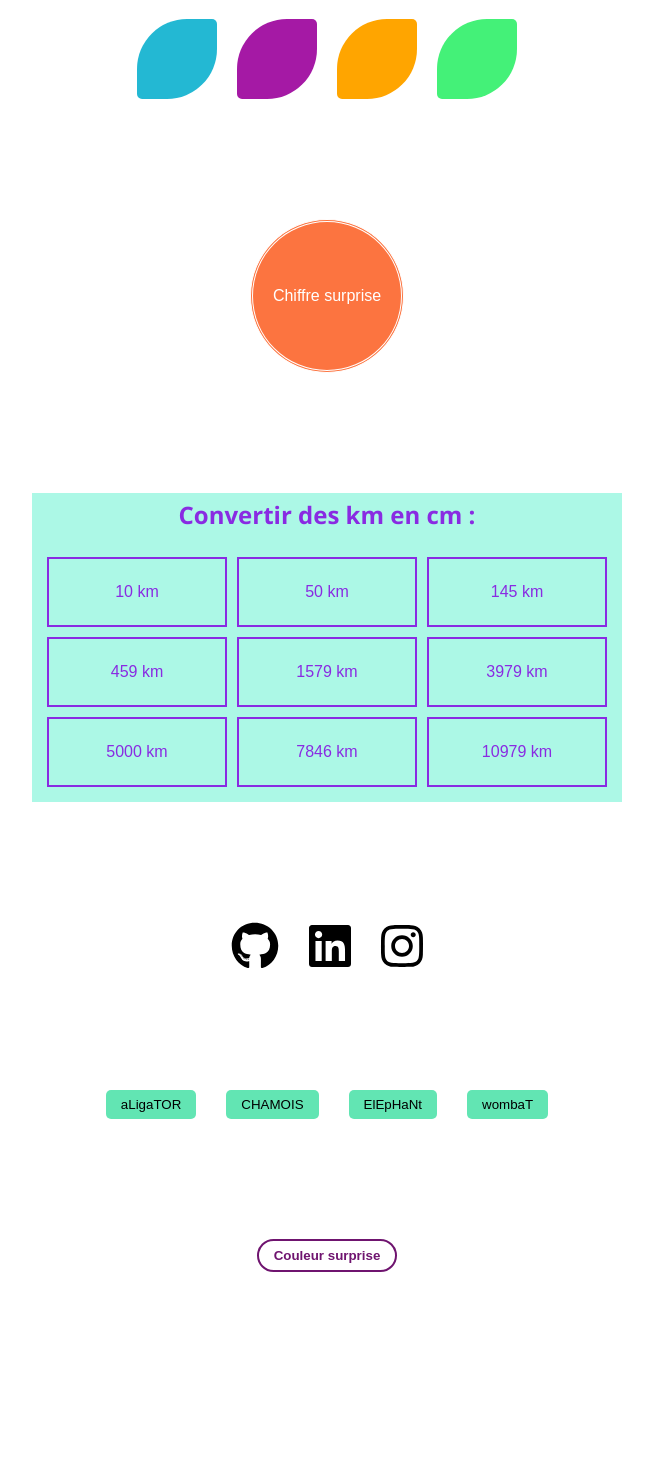
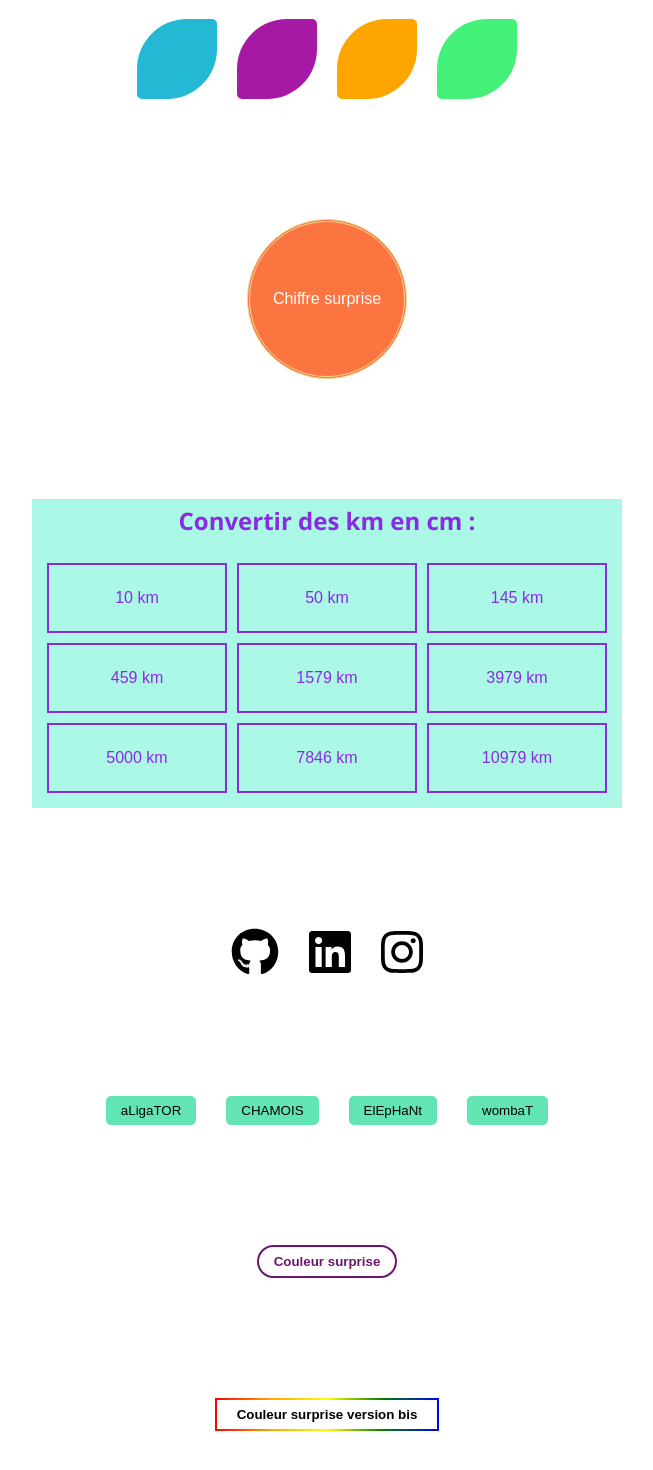
Before and after one commit to FrancoisNovais/vue-exercice-crazy-clics, a Vue app: page / in a window 1280 px wide. Shown: the part 528-1998 px from the top of the page, without its empty margins (313-966 px from the left). Before the commit the page ends 1860 px from the top, so only its background shows below. Built offline with nearby package versions, Linux system fonts and the light colour scheme.

Commit message:
Correction

```diff
--- a/src/App.vue
+++ b/src/App.vue
@@ -7,6 +7,7 @@ import PartFive from './components/PartFive.vue'
 import PartSix from './components/PartSix.vue'
 import Bonus1 from './components/Bonus1.vue'
 import Bonus2 from './components/Bonus2.vue'
+import Bonus3 from './components/Bonus3.vue'
 </script>
 <template>
   <main>
@@ -19,6 +20,7 @@ import Bonus2 from './components/Bonus2.vue'
     <PartSix />
     <Bonus1 />
     <Bonus2 />
+    <Bonus3 />
   </main>
 </template>
 
--- /dev/null
+++ b/src/components/Age.vue
@@ -0,0 +1,29 @@
+<script setup>
+import { ref } from 'vue'
+
+const num = ref(0)
+
+const decrease = () => {
+  num.value--
+}
+const increment = () => {
+  num.value++
+}
+const reset = () => {
+  num.value = 0
+}
+</script>
+
+<template>
+  <section>
+    <button @click="decrease">-</button><span>{{ num }}</span
+    ><button @click="increment">+</button>
+  </section>
+  <button @click="reset">Reset counter</button>
+</template>
+
+<style scoped>
+section {
+  justify-content: center;
+}
+</style>
--- a/src/components/Bonus1.vue
+++ b/src/components/Bonus1.vue
@@ -5,14 +5,15 @@ const word3 = 'ElEpHaNt'
 const word4 = 'wombaT'
 
 const correctTheWord = (word) => {
-  const firstLetter = word.charAt(0)
-
-  const firstLetterCap = firstLetter.toUpperCase()
-
-  const remainingLetters = word.slice(1).toLowerCase()
-
-  const capitalizedWord = firstLetterCap + remainingLetters
-  alert(capitalizedWord)
+  let str = ''
+  for (let i = 0; i < word.length; i++) {
+    if (i === 0) {
+      str = str + word[i].toUpperCase()
+    } else {
+      str = str + word[i].toLowerCase()
+    }
+  }
+  alert(str)
 }
 </script>
 
--- a/src/components/Bonus2.vue
+++ b/src/components/Bonus2.vue
@@ -12,12 +12,9 @@ const colorsList = [
   'gris'
 ]
 
-function getRandomInt(max) {
-  return Math.floor(Math.random() * max)
-}
-
 const randomColor = () => {
-  alert(colorsList[getRandomInt(10)])
+  const randomIndex = Math.floor(Math.random() * colorsList.length)
+  alert(colorsList[randomIndex])
 }
 </script>
 
--- /dev/null
+++ b/src/components/Bonus3.vue
@@ -0,0 +1,44 @@
+<script setup>
+const colorsList = [
+  { name: 'bleu', hexa: '#0B71BA' },
+  { name: 'vert', hexa: '#39B639' },
+  { name: 'orange', hexa: '#EA8512' },
+  { name: 'violet', hexa: '#721D7D' },
+  { name: 'marron', hexa: '#713928' },
+  { name: 'jaune', hexa: '#DED94B' },
+  { name: 'noir', hexa: '#1C1C18' },
+  { name: 'rouge', hexa: '#F11919' },
+  { name: 'gris', hexa: '#9C9696' }
+]
+
+const randomColorBis = () => {
+  const randomIndex = Math.floor(Math.random() * colorsList.length)
+  alert(
+    `Vous obtenez du ${colorsList[randomIndex].name} dont le code hexadécimal est ${colorsList[randomIndex].hexa} .`
+  )
+}
+</script>
+
+<template>
+  <section>
+    <div>
+      <button @:click="randomColorBis(getRandomInt)">Couleur surprise version bis</button>
+    </div>
+  </section>
+</template>
+
+<style scoped>
+section {
+  justify-content: center;
+}
+div {
+  background: linear-gradient(90deg, red, orange, yellow, green, blue);
+}
+button {
+  background: white;
+  padding: 7px 20px;
+  font-weight: bold;
+  margin: 2px;
+  border: none;
+}
+</style>
--- a/src/components/PartFive.vue
+++ b/src/components/PartFive.vue
@@ -9,19 +9,19 @@ const convertToCm = (km) => {
     <div class="bloc">
       <h2>Convertir des km en cm :</h2>
       <div>
-        <button @click="convertToCm('10')">10 km</button>
-        <button @click="convertToCm('50')">50 km</button>
-        <button @click="convertToCm('145')">145 km</button>
+        <button @click="convertToCm(10)">10 km</button>
+        <button @click="convertToCm(50)">50 km</button>
+        <button @click="convertToCm(145)">145 km</button>
       </div>
       <div>
-        <button @click="convertToCm('459')">459 km</button>
-        <button @click="convertToCm('1579')">1579 km</button>
-        <button @click="convertToCm('3979')">3979 km</button>
+        <button @click="convertToCm(459)">459 km</button>
+        <button @click="convertToCm(1579)">1579 km</button>
+        <button @click="convertToCm(3979)">3979 km</button>
       </div>
       <div>
-        <button @click="convertToCm('5000')">5000 km</button>
-        <button @click="convertToCm('7846')">7846 km</button>
-        <button @click="convertToCm('10979')">10979 km</button>
+        <button @click="convertToCm(5000)">5000 km</button>
+        <button @click="convertToCm(7846)">7846 km</button>
+        <button @click="convertToCm(10979)">10979 km</button>
       </div>
     </div>
   </section>
--- a/src/components/PartFour.vue
+++ b/src/components/PartFour.vue
@@ -4,7 +4,7 @@ function getRandomInt(max) {
 }
 
 const displayRandomNumber = () => {
-  alert(getRandomInt(99))
+  alert(getRandomInt(100))
 }
 </script>
 
@@ -20,10 +20,10 @@ section {
 }
 button {
   background-color: #fc7440;
-  border: none;
-  border-style: double;
+  border: double rgb(237, 218, 151);
   color: white;
-  padding: 65px 20px;
+  width: 160px;
+  height: 160px;
   font-size: 16px;
   border-radius: 50%;
 }
--- a/src/components/PartOne.vue
+++ b/src/components/PartOne.vue
@@ -1,16 +1,11 @@
-<script setup>
-const handleClick = () => {
-  console.log('Hello world !')
-}
-const handleClickTwo = () => {
-  console.log('Bienvenue au Reacteur !')
-}
-</script>
+<script setup></script>
 
 <template>
   <section>
-    <button v-on:click="handleClick">Affiche un message dans la console</button>
-    <button @:click="handleClickTwo">Affiche un autre message dans la console</button>
+    <button v-on:click="console.log('Hello world !')">Affiche un message dans la console</button>
+    <button @:click="console.log('Bienvenue au Reacteur !')">
+      Affiche un autre message dans la console
+    </button>
   </section>
 </template>
 
--- a/src/components/PartThree.vue
+++ b/src/components/PartThree.vue
@@ -16,8 +16,9 @@ const displayColor = (colorName) => {
     <div class="color-list">
       <div @click="displayColor('bleue')" class="blueBg"></div>
       <div @click="displayColor('violette')" class="purpleBg"></div>
-      <div @click="displayColor('orange')" class="orangeBg"></div>
-      <div @click="displayColor('verte')" class="greenBg"></div>
+      <!-- With dynamic style inline -->
+      <div @click="displayColor('orange')" :style="{ backgroundColor: colors.orange }"></div>
+      <div @click="displayColor('verte')" :style="{ backgroundColor: colors.verte }"></div>
     </div>
   </section>
 </template>
@@ -44,10 +45,4 @@ section {
 .purpleBg {
   background-color: #a519a5;
 }
-.orangeBg {
-  background-color: #ffa500;
-}
-.greenBg {
-  background-color: #44f178;
-}
 </style>
--- a/src/components/PartTwo.vue
+++ b/src/components/PartTwo.vue
@@ -2,15 +2,15 @@
 const displayName = () => {
   console.log("Je m'appelle François")
 }
-const displayName2 = () => {
-  alert("Je m'appelle François")
+const displayName2 = (name) => {
+  alert(`Je m'appelle ${name}`)
 }
 </script>
 
 <template>
   <section>
-    <button class="button" @click="displayName">Comment t'appeles-tu</button>
-    <button class="button" @:click="displayName2">Comment t'appeles-tu</button>
+    <button @click="displayName">Comment t'appeles-tu</button>
+    <button @:click="displayName2('François')">Comment t'appeles-tu</button>
   </section>
 </template>
 
@@ -24,8 +24,6 @@ button {
   border: none;
   background-color: white;
   border-radius: 20px;
-}
-.button {
   background: linear-gradient(to top right, #a7e2e2, #8a82c9);
 }
 </style>
```
